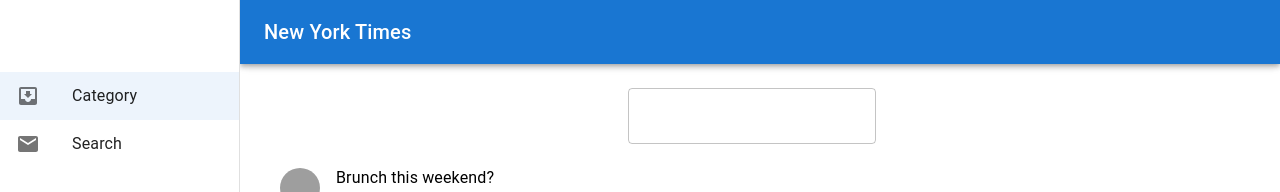
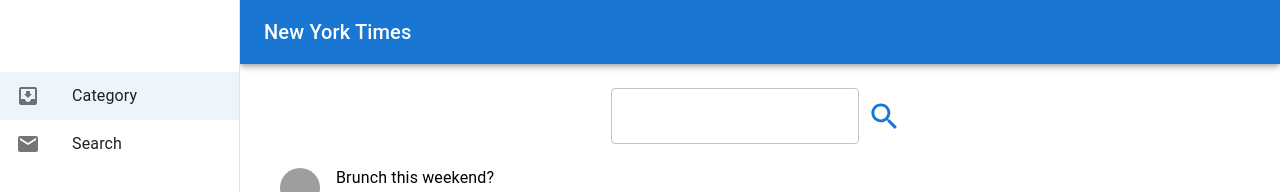
Before and after one commit to renjith-96/react-ny-times, a React (Create React App) app: page /search in a window 1280 px wide. Shown: the top 192 px of the page. Built offline with nearby package versions, Linux system fonts and the light colour scheme; grey boxes are pictures that could not be loaded; the HTML template or start-up script is replaced by a standard one.

Commit message:
search page updated

```diff
--- a/src/components/authprovider/index.jsx
+++ b/src/components/authprovider/index.jsx
@@ -1,6 +1,8 @@
 import SignIn from "../../pages/signin";
+
 const AuthProvider = (props) => {
   const isAuthenticated = true;
+
   return isAuthenticated ? props.children : <SignIn />;
 };
 
--- a/src/components/newslist/index.jsx
+++ b/src/components/newslist/index.jsx
@@ -14,12 +14,12 @@
     <List sx={{ width: "100%", bgcolor: "background.paper" }}>
       {news.map((newsItem) => {
         return (
-          <React.Fragment>
+          <React.Fragment key={newsItem?.byline}>
             <ListItem alignItems="flex-start">
               <ListItemAvatar>
                 <Avatar
                   alt="Remy Sharp"
-                  src={newsItem?.multimedia[2]?.url ?? ""}
+                  src={newsItem?.multimedia && newsItem?.multimedia[2]?.url}
                 />
               </ListItemAvatar>
               <ListItemText
@@ -47,4 +47,4 @@
     </List>
   );
 };
-export default NewsList;
+export default React.memo(NewsList);
--- a/src/pages/search/index.jsx
+++ b/src/pages/search/index.jsx
@@ -1,5 +1,7 @@
+import React, { useState } from "react";
 import {
   Avatar,
+  Chip,
   Divider,
   Grid,
   IconButton,
@@ -8,18 +10,27 @@
   ListItemAvatar,
   ListItemText,
   Pagination,
+  Stack,
   TextField,
   Typography,
 } from "@mui/material";
-import React from "react";
+import SearchIcon from "@mui/icons-material/Search";
 
 const Search = () => {
-  const [page, setPage] = React.useState(1);
-
+  const [page, setPage] = useState(1);
+  const [searchText, setSearchText] = useState("");
+  const [searchList, setSearchList] = useState([]);
   const handleChange = (event, value) => {
     setPage(value);
   };
 
+  const handleSearch = () => {
+    console.log("Searcj", searchText);
+    const last4 = searchList.slice(-4);
+
+    setSearchList(() => [...last4, searchText]);
+    setSearchText("");
+  };
   return (
     <Grid
       container
@@ -35,11 +46,28 @@
         alignItems="center"
       >
         <Grid item>
-          <TextField />
+          <TextField
+            value={searchText}
+            onChange={(e) => setSearchText(e.target.value)}
+          />
         </Grid>
         <Grid item>
-          <IconButton />
+          <IconButton
+            color="primary"
+            aria-label="upload picture"
+            component="label"
+            onClick={handleSearch}
+          >
+            <SearchIcon fontSize="large" />
+          </IconButton>
         </Grid>
+      </Grid>
+      <Grid item md={12}>
+        <Stack direction="row" spacing={1}>
+          {searchList.map((item) => (
+            <Chip key={item} label={item} />
+          ))}
+        </Stack>
       </Grid>
       <Grid item md={12}>
         <List sx={{ width: "100%", bgcolor: "background.paper" }}>
```
Also changed, not shown: src/pages/category/index.jsx (+1 -40 lines).
